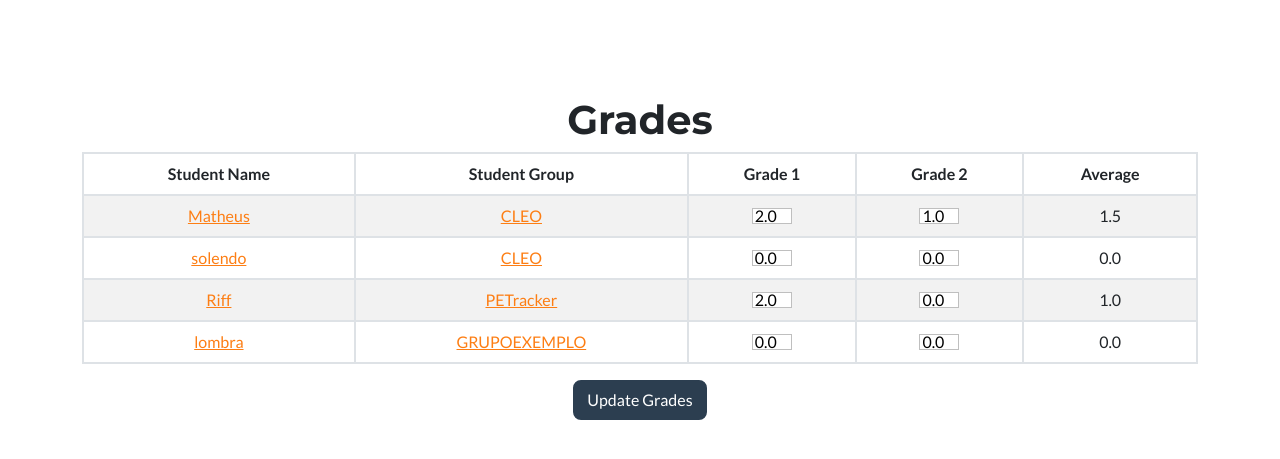
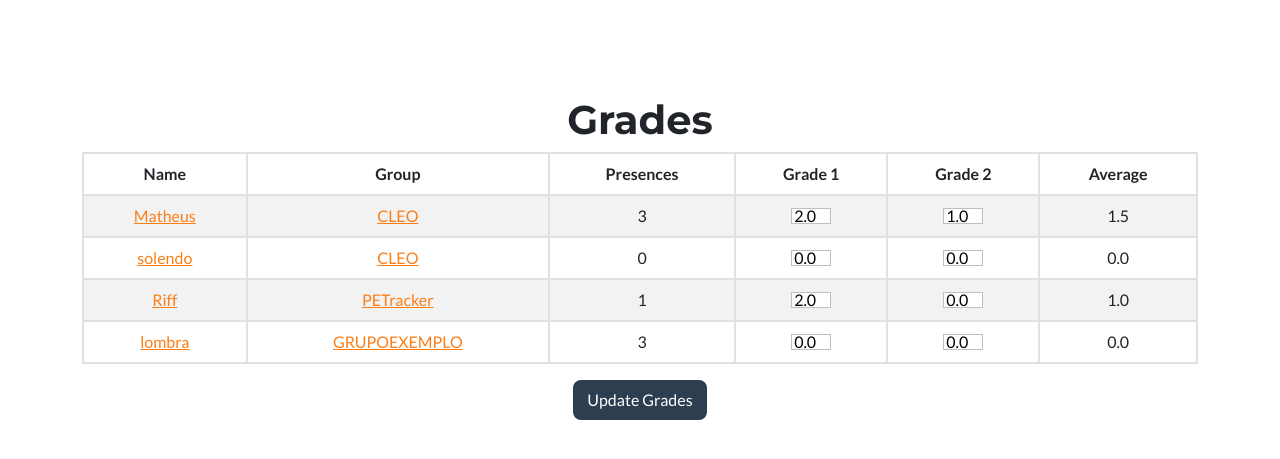
Before and after one commit to JVitorCarv/sdf-student-manager, a Django app: page /grades/ in a window 1280 px wide. Shown: the part 104-563 px from the top of the page. Run offline with Django 4.2, Linux system fonts and the light colour scheme; data comes from the database, SQL or seed files in the repository; both versions use the stored data as it was after the commit; some libraries are stand-ins or nearby versions.

Commit message:
Update templates

```diff
--- a/student_presence/presence_count/templates/group.html
+++ b/student_presence/presence_count/templates/group.html
@@ -1,6 +1,6 @@
 {% extends 'base.html' %}
 {% block title %}
-    <title>{{group.name}}</title>
+    <title>Group - {{group.name}}</title>
 {% endblock %}
 
 {% block body %}
--- a/student_presence/presence_count/templates/index.html
+++ b/student_presence/presence_count/templates/index.html
@@ -1,6 +1,6 @@
 {% extends 'base.html' %}
 {% block title %}
-    <title>Presence Count</title>
+    <title>Home</title>
 {% endblock %}
 
 {% block body %}
--- a/student_presence/presence_count/templates/menus/student_menu.html
+++ b/student_presence/presence_count/templates/menus/student_menu.html
@@ -1,6 +1,6 @@
 {% extends 'base.html' %}
 {% block title %}
-    <title>Student</title>
+    <title>Student Options</title>
 {% endblock %}
 
 {% block body %}
@@ -19,6 +19,7 @@
             <h2><a style='color:aliceblue; text-decoration: none;' href="{% url 'presence_count:register_student' %}">New student</a></h2>
             <h2><a style='color:aliceblue; text-decoration: none;' href="{% url 'presence_count:select_student' 'edit' %}">Edit student</a></h2>
             <h2><a style='color:aliceblue; text-decoration: none;' href="{% url 'presence_count:select_student' 'delete' %}">Delete student</a></h2>
+            <h2><a style='color:aliceblue; text-decoration: none;' href="{% url 'presence_count:grades_manager' %}">Grades</a></h2>
         </div>
         {% include 'snippets/scripts.html' %}
     </header>
--- a/student_presence/presence_count/templates/register_group.html
+++ b/student_presence/presence_count/templates/register_group.html
@@ -1,4 +1,8 @@
 {% extends 'snippets/register.html' %}
+
+{% block title %}
+    <title>Add Group</title>
+{% endblock %}
 
 {% block action %}
     <h1>Add Group</h1>
--- a/student_presence/presence_count/templates/student/delete_student.html
+++ b/student_presence/presence_count/templates/student/delete_student.html
@@ -1,4 +1,8 @@
 {% extends 'base.html' %}
+
+{% block title %}
+    <title>Delete {{student.name}}</title>
+{% endblock %}
 
 {% block body %}
 <header class="masthead text-center">
--- a/student_presence/presence_count/templates/student/register_student.html
+++ b/student_presence/presence_count/templates/student/register_student.html
@@ -1,4 +1,8 @@
 {% extends 'snippets/register.html' %}
+
+{% block title %}
+    <title>Add Student</title>
+{% endblock %}
 
 {% block action %}
     <h1>Add Student</h1>
--- a/student_presence/presence_count/templates/student/select_delete.html
+++ b/student_presence/presence_count/templates/student/select_delete.html
@@ -1,4 +1,8 @@
 {% extends 'snippets/select_student.html' %}
+
+{% block title %}
+    <title>Delete student</title>
+{% endblock %}
 
 {% block address %}
     <td><a href="{% url 'presence_count:confirm_delete_student' student.id %}">{{student.name}}</a></td>
--- a/student_presence/presence_count/templates/student/select_edit.html
+++ b/student_presence/presence_count/templates/student/select_edit.html
@@ -1,4 +1,8 @@
 {% extends 'snippets/select_student.html' %}
+
+{% block title %}
+    <title>Edit student</title>
+{% endblock %}
 
 {% block address %}
     <td><a href="{% url 'presence_count:edit_student' student.id %}">{{student.name}}</a></td>
--- a/student_presence/presence_count/templates/student/student.html
+++ b/student_presence/presence_count/templates/student/student.html
@@ -1,6 +1,6 @@
 {% extends 'base.html' %}
 {% block title %}
-    <title>{{student.name}}</title>
+    <title>Student - {{student.name}}</title>
 {% endblock %}
 
 {% block body %}
--- a/student_presence/presence_count/templates/student/update_grades.html
+++ b/student_presence/presence_count/templates/student/update_grades.html
@@ -13,8 +13,9 @@
             <table class="table table-striped table-hover table-bordered">
                 <thead>
                     <tr>
-                        <th scope="col">Student Name</th>
-                        <th scope="col">Student Group</th>
+                        <th scope="col">Name</th>
+                        <th scope="col">Group</th>
+                        <th scope="col">Presences</th>
                         <th scope="col">Grade 1</th>
                         <th scope="col">Grade 2</th>
                         <th scope="col">Average</th>
@@ -23,12 +24,13 @@
                 <tbody>
                     {% for student in student_list %}
                     <tr>
-                        <td><a href="{% url 'presence_count:view_student' student.id %}">{{student.name}}</a></td>
+                        <td><a href="{% url 'presence_count:view_student' student.id %}" target="_blank">{{student.name}}</a></td>
                         {% if student.group_id %}
-                            <td><a href="{% url 'presence_count:view_group' student.group_id %}">{{student.group}}</a></td>
+                            <td><a href="{% url 'presence_count:view_group' student.group_id %}" target="_blank">{{student.group}}</a></td>
                         {% else %}
                             <td>{{student.group}}</td>
                         {% endif %}
+                        <td>{{student.presences}}</td>
                         <td>
                             <div class="grade1-update">
                                 <input class="form-check-input grade" style='width: 2.5em' input="number" step="0.1"
```
Also changed, not shown: student_presence/db.sqlite3.
